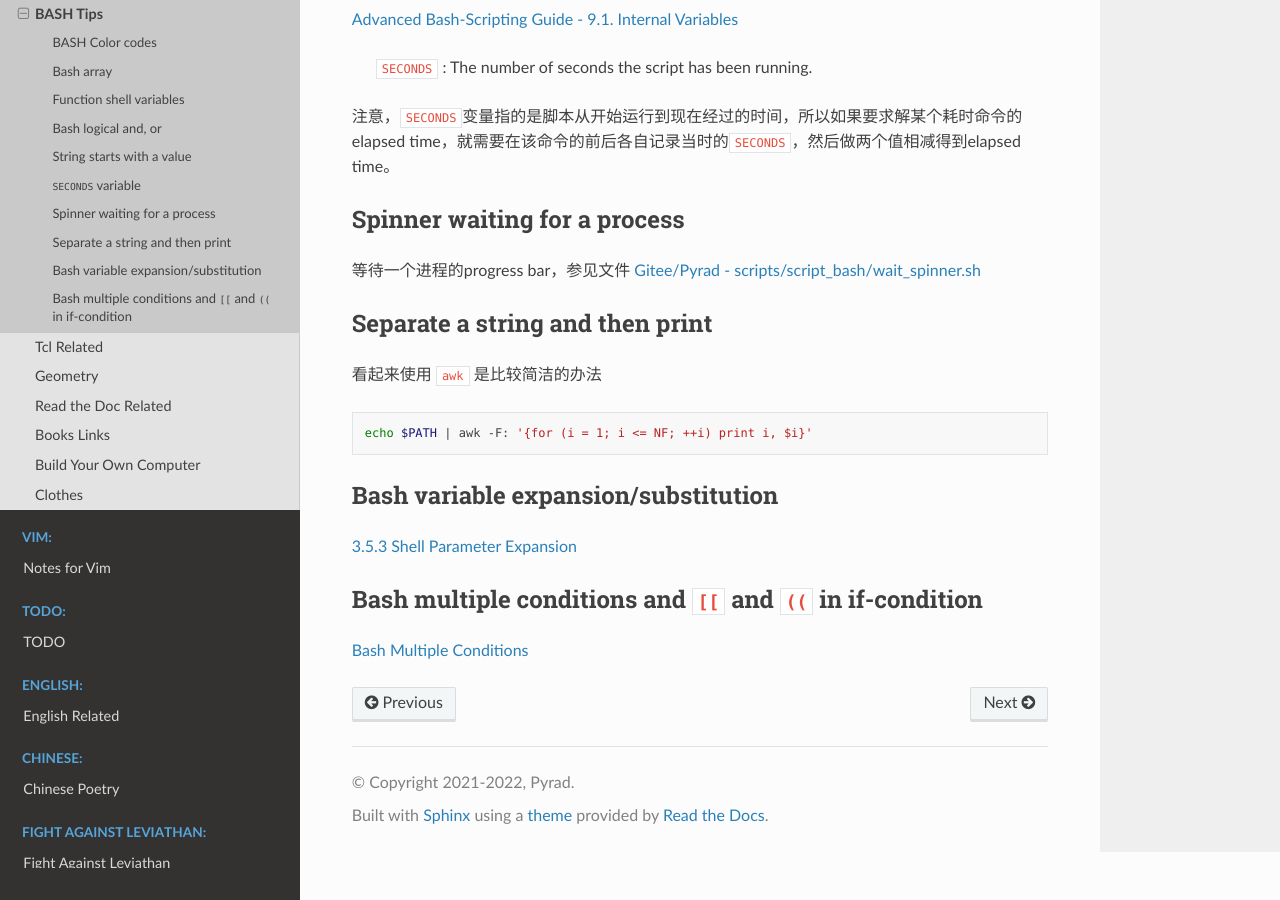
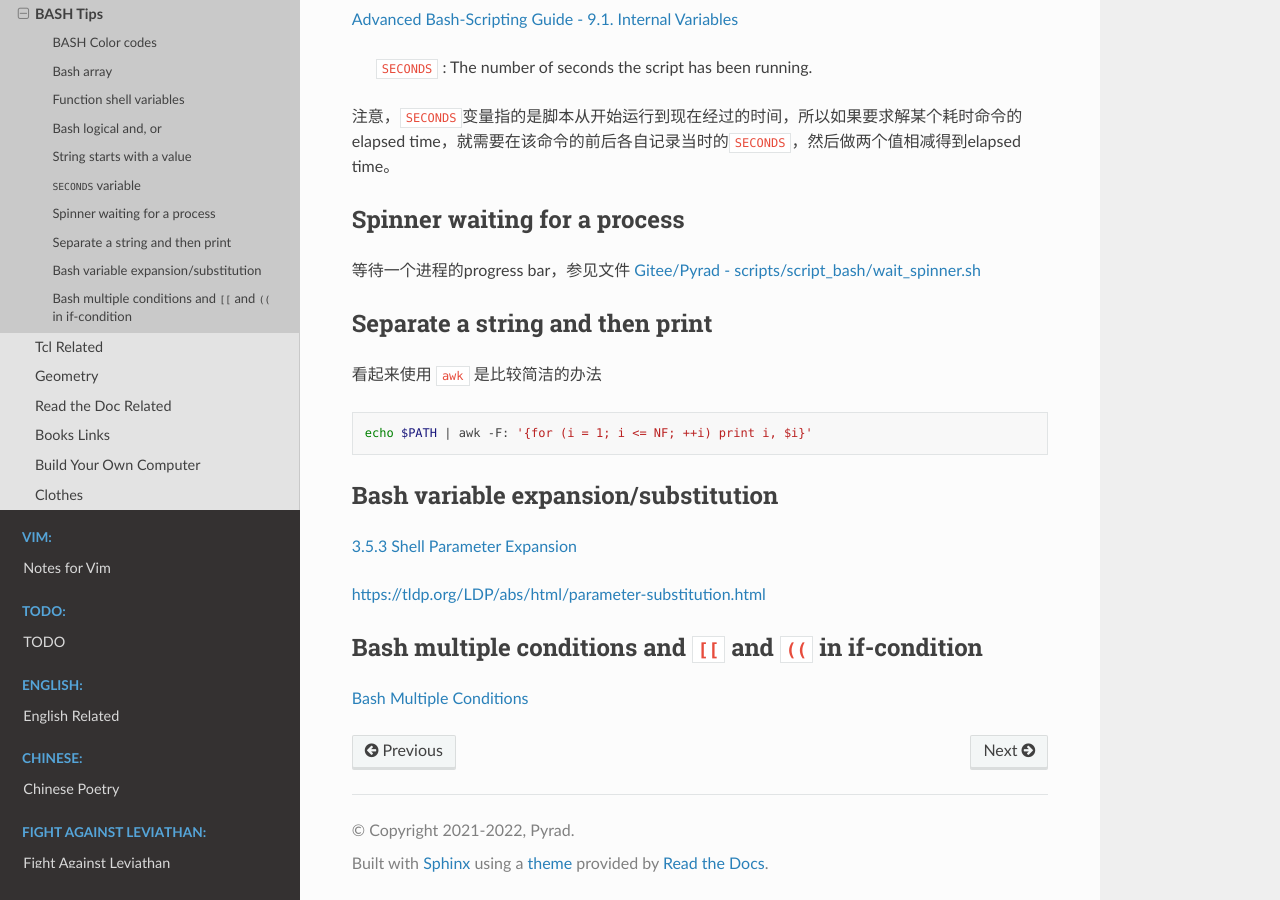
Before and after one commit to Pyrad/pyradnotes, a Sphinx documentation site: the page built from source/Notes/bash.md, in a window 1280 px wide and 900 px high, scrolled down 3723 px. Built offline with Sphinx 7.4.7 and the Read the Docs theme 2.0.0, drawn with Linux system fonts in a browser that asks for light colours; some of the changed lines change nothing that is shown.

Commit message:
Bash A link for param substitution

```diff
--- a/source/Notes/bash.md
+++ b/source/Notes/bash.md
@@ -231,6 +231,7 @@ echo $PATH | awk -F: '{for (i = 1; i <= NF; ++i) print i, $i}'
 
 [3.5.3 Shell Parameter Expansion](https://www.gnu.org/software/bash/manual/html_node/Shell-Parameter-Expansion.html)
 
+[https://tldp.org/LDP/abs/html/parameter-substitution.html](https://tldp.org/LDP/abs/html/parameter-substitution.html)
 
 ## Bash multiple conditions and `[[` and `((` in if-condition
 
```
